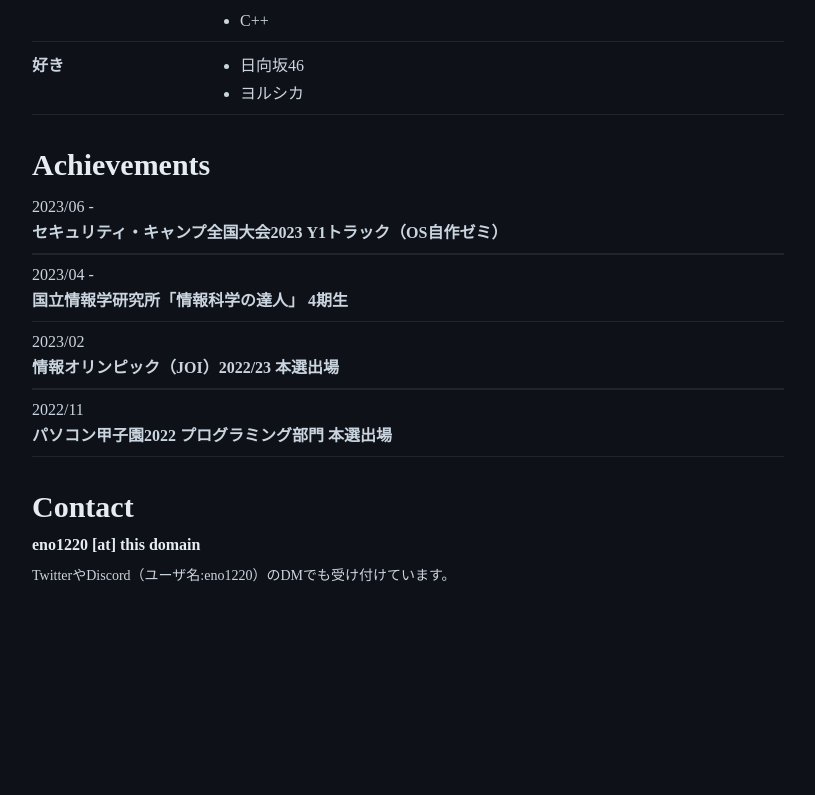
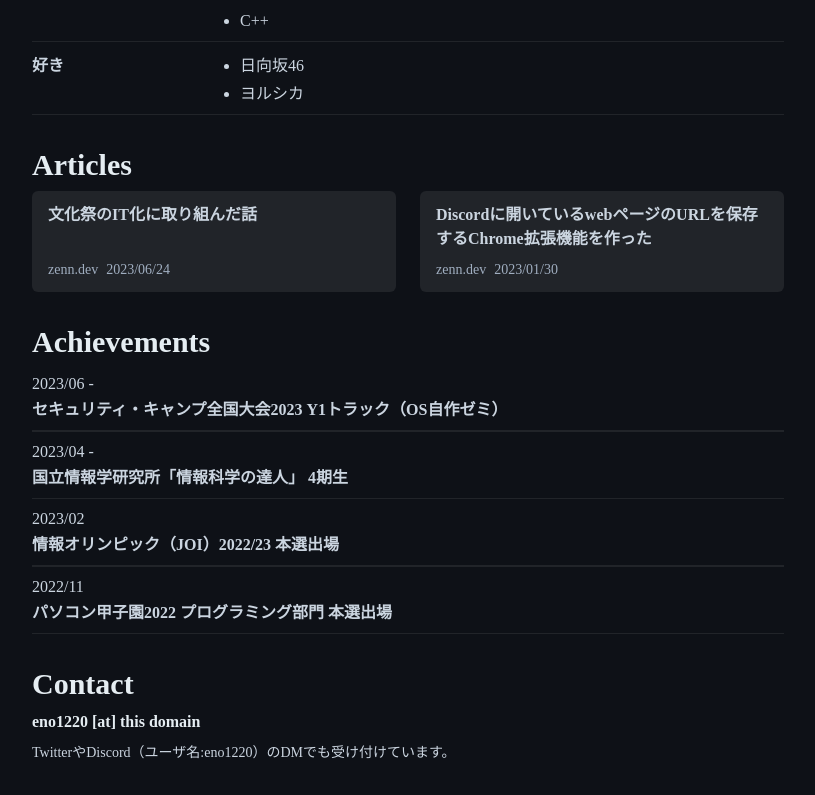
Before and after one commit to eno1220/eno1220.dev, a Next.js app: page / in a window 1280 px wide. Shown: the part 788-1583 px from the top of the page, without its empty margins (232-1047 px from the left). Before the commit the page ends 1406 px from the top, so only its background shows below. Built offline with nearby package versions, Linux system fonts and the light colour scheme; a web font is replaced by a local one.

Commit message:
feat: add articles

```diff
--- /dev/null
+++ b/src/components/ArticleCard.tsx
@@ -0,0 +1,44 @@
+import { Box, HStack, Text, VStack } from '@chakra-ui/react'
+import NextLink from 'next/link'
+import dayjs from 'dayjs'
+import { getSiteName } from '@/libs/utils'
+
+const ArticleCard = ({
+  title,
+  publishedAt,
+  href,
+}: {
+  title: string
+  publishedAt: string
+  href: string
+}) => {
+  return (
+    <Box as={NextLink} href={href}>
+      <Box
+        width='100%'
+        height='100%'
+        px={4}
+        py={3}
+        bg='whiteAlpha.200'
+        display='flex'
+        flexDirection='column'
+        gap={2}
+        rounded='md'
+        transition='all 0.2s'
+        _hover={{
+          bg: 'whiteAlpha.300',
+        }}
+      >
+        <Text fontSize='md' fontWeight='bold' color='gray.300'>
+          {title}
+        </Text>
+        <HStack spacing={2} fontSize='sm' color='gray.400' mt='auto'>
+          <Text>{getSiteName(href)}</Text>
+          <Text>{dayjs(publishedAt).format('YYYY/MM/DD')}</Text>
+        </HStack>
+      </Box>
+    </Box>
+  )
+}
+
+export default ArticleCard
--- /dev/null
+++ b/src/components/Articles.tsx
@@ -0,0 +1,44 @@
+import { Grid, GridItem } from '@chakra-ui/react'
+import ArticleCard from '@/components/ArticleCard'
+
+const articles = [
+  {
+    title: '文化祭のIT化に取り組んだ話',
+    publishedAt: '2023-06-24',
+    href: 'https://zenn.dev/eno1220/articles/cfa73151086ad9',
+  },
+  {
+    title: 'Discordに開いているwebページのURLを保存するChrome拡張機能を作った',
+    publishedAt: '2023-01-30',
+    href: 'https://zenn.dev/eno1220/articles/de30fdd83d891e',
+  },
+]
+
+const Articles = () => {
+  return (
+    <Grid
+      width='100%'
+      templateColumns={{
+        base: 'repeat(1, 1fr)',
+        md: 'repeat(2, 1fr)',
+      }}
+      gap={{
+        base: 4,
+        md: 6,
+      }}
+      mt={2}
+    >
+      {articles.map((article) => (
+        <GridItem>
+          <ArticleCard
+            title={article.title}
+            publishedAt={article.publishedAt}
+            href={article.href}
+          />
+        </GridItem>
+      ))}
+    </Grid>
+  )
+}
+
+export default Articles
--- /dev/null
+++ b/src/libs/utils.ts
@@ -0,0 +1,4 @@
+export function getSiteName(url: string): string {
+    const urlObj = new URL(url)
+    return urlObj.hostname || ''
+}
--- a/src/pages/index.tsx
+++ b/src/pages/index.tsx
@@ -15,6 +15,7 @@ import { SiTwitter, SiGithub, SiZenn, SiDiscord } from 'react-icons/si'
 import Achievements from '@/components/Achievements'
 import LinkButton from '@/components/LinkButton'
 import Profile from '@/components/Profile'
+import Articles from '@/components/Articles'
 
 export default function Home() {
   return (
@@ -89,6 +90,10 @@ export default function Home() {
         </Heading>
         <Profile />
         <Heading as='h2' size='lg' mt={8}>
+          Articles
+        </Heading>
+        <Articles />
+        <Heading as='h2' size='lg' mt={8}>
           Achievements
         </Heading>
         <Achievements />
```
